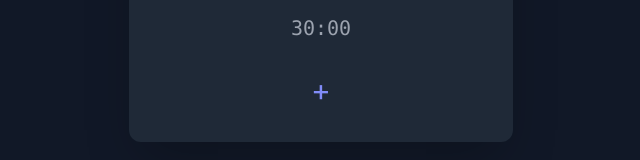
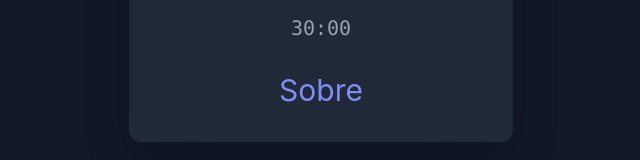
Before and after one commit to reiniscouple-eth/app_sono, a plain HTML site: page index.html in a window 1280 px wide. Shown: the part 632-792 px from the top of the page, without its empty margins (319-959 px from the left). Drawn offline with nearby package versions, Linux system fonts and the light colour scheme.

Commit message:
Update index.html

```diff
--- a/index.html
+++ b/index.html
@@ -118,7 +118,7 @@
 
         <!-- Botão de Mais/Informações (Novo) -->
         <button id="info-button" class="mt-4 w-10 h-10 text-3xl text-indigo-400 hover:text-indigo-300 transition-colors rounded-full flex items-center justify-center focus:outline-none focus:ring-2 focus:ring-indigo-500">
-            +
+            Sobre
         </button>
 
     </div>
```
